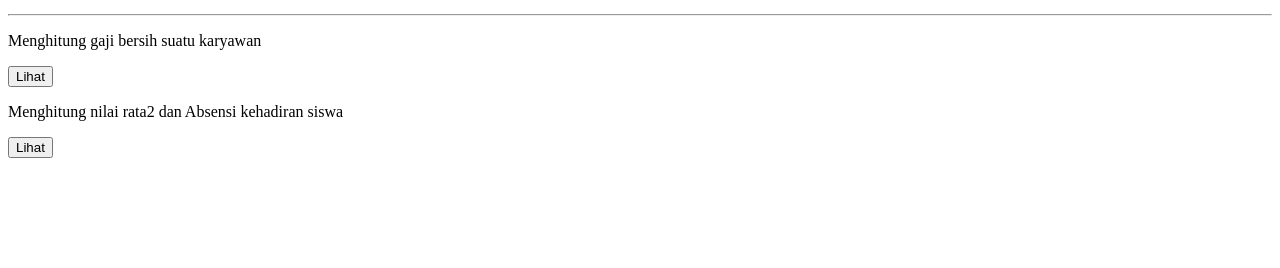
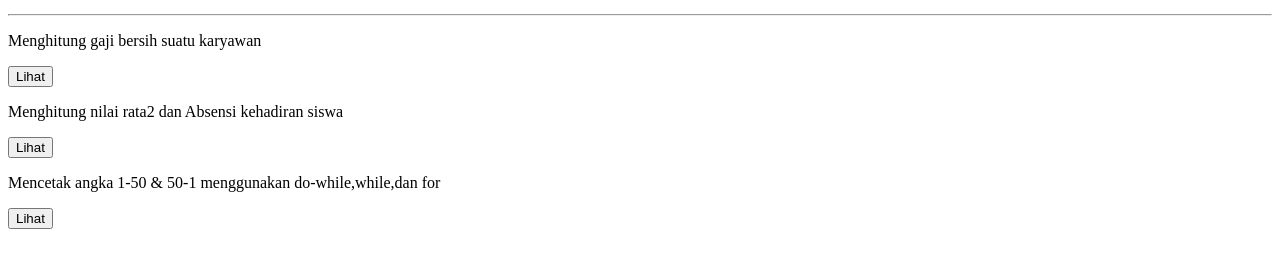
Before and after one commit to MuhamadAfghan/BelajarJavaScript2, a plain HTML site: page index.html in a window 1280 px wide. Shown: the part 100-368 px from the top of the page. Drawn offline with Linux system fonts and the light colour scheme.

Commit message:
tugas baru

```diff
--- a/index.html
+++ b/index.html
@@ -30,6 +30,12 @@
                 <button>Lihat</button>
             </a>
         </div>
+        <div class="card">
+            <p>Mencetak angka 1-50 & 50-1 menggunakan do-while,while,dan for</p>
+            <a href="tugas/mencetakAngka/index.html">
+                <button>Lihat</button>
+            </a>
+        </div>
     </main>
 </body>
 </html>
```
